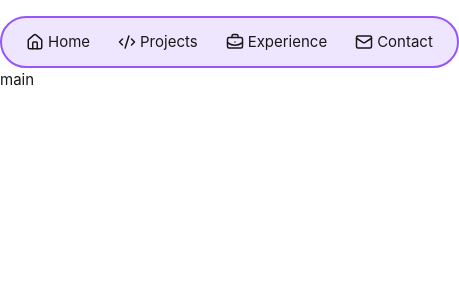
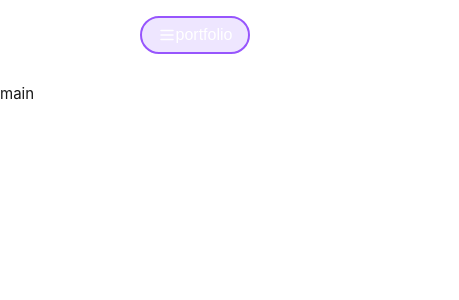
Before and after one commit to LyneQ/portfolio-v2, a Vue app: page /skills in a window 390 px wide. Shown: the top 300 px of the page, 459 px wide, since content can reach past the window. Built offline with nearby package versions, Linux system fonts and the light colour scheme.

Commit message:
Add navigation improvements, new icons, views, and responsive design adjustments

```diff
--- a/index.html
+++ b/index.html
@@ -4,7 +4,7 @@
     <meta charset="UTF-8">
     <link rel="icon" href="/favicon.ico">
     <meta name="viewport" content="width=device-width, initial-scale=1.0">
-    <title>Vite App</title>
+    <title>Lyne Quequin</title>
   </head>
   <body>
     <div id="app"></div>
--- a/src/assets/base.scss
+++ b/src/assets/base.scss
@@ -1,4 +1,4 @@
-@import './_variables.scss';
+@use './_variables.scss' as *;
 
 
 *,
--- a/src/components/Header.vue
+++ b/src/components/Header.vue
@@ -1,34 +1,68 @@
 <script setup lang="ts">
+import { ref } from 'vue';
 
 import IconHouse from "@/components/icons/IconHouse.vue";
 import IconCode from "@/components/icons/IconCode.vue";
 import IconWork from "@/components/icons/IconWork.vue";
 import IconMail from "@/components/icons/IconMail.vue";
+import IconComputer from "@/components/icons/IconComputer.vue";
+import IconBurger from "@/components/icons/IconBurger.vue";
+
+const isOpen = ref(false);
 </script>
 
 <template>
-  <nav>
+  <div class="nav-wrapper">
+    <button class="menu-toggle" @click="isOpen = !isOpen">
+      <IconBurger /> portfolio
+    </button>
+
+    <nav :class="{ open: isOpen }">
       <RouterLink to="/">
-      <IconHouse/>
-      Home
+        <IconHouse /> Home
+      </RouterLink>
+      <RouterLink to="/skills">
+        <IconComputer /> Skills
       </RouterLink>
       <RouterLink to="/projects">
-      <IconCode/>
-      Projects
+        <IconCode /> Projects
       </RouterLink>
       <RouterLink to="/experience">
-      <IconWork/>
-      Experience
+        <IconWork /> Experience
       </RouterLink>
       <RouterLink to="/contact">
-      <IconMail/>
-      Contact
+        <IconMail /> Contact
       </RouterLink>
     </nav>
+  </div>
 </template>
 
 <style scoped lang="scss">
 @use '@/assets/_variables' as *;
+
+.nav-wrapper {
+  display: flex;
+  flex-direction: column;
+  align-items: center;
+}
+
+.menu-toggle {
+  display: none;
+  background: $c-primary-opacity;
+  color: $c-white;
+  border: none;
+  padding: 0.5rem 1rem;
+  margin-bottom: 0.5rem;
+  border: $v-border-width-large $v-border-style $c-primary-soft;
+  border-radius: $v-border-radius-circle;
+  font-size: 1rem;
+  cursor: pointer;
+
+  @media (max-width: 640px) {
+    display: inline-flex;
+    align-items: center;
+  }
+}
 
 nav {
   display: flex;
@@ -41,6 +75,7 @@ nav {
   background-color: $c-primary-opacity;
   border: $v-border-width-large $v-border-style $c-primary-soft;
   border-radius: $v-border-radius-circle;
+  transition: max-height 0.3s ease-in-out, opacity 0.3s ease;
 
   a {
     padding: 0.25rem 0.5rem;
@@ -49,7 +84,7 @@ nav {
     display: inline-flex;
     align-items: center;
     gap: 0.25rem;
-
+    white-space: nowrap;
   }
 
   @include hover {
@@ -58,5 +93,26 @@ nav {
       border-radius: $v-border-radius-circle;
     }
   }
+
+  @media (max-width: 640px) {
+    flex-direction: column;
+    width: 100%;
+    border-radius: $v-border-radius-large;
+
+    max-height: 0;
+    overflow: hidden;
+    opacity: 0;
+
+    &.open {
+      max-height: 500px;
+      opacity: 1;
+    }
+
+    a {
+      justify-content: center;
+      width: 100%;
+      padding: 0.5rem;
+    }
+  }
 }
 </style>
--- /dev/null
+++ b/src/components/icons/IconBurger.vue
@@ -0,0 +1,15 @@
+<template>
+  <svg xmlns="http://www.w3.org/2000/svg" width="24" height="24" viewBox="0 0 24 24" fill="none" stroke="currentColor"
+       stroke-width="2" stroke-linecap="round" stroke-linejoin="round" class="lucide lucide-menu-icon lucide-menu">
+    <path d="M4 12h16"/>
+    <path d="M4 18h16"/>
+    <path d="M4 6h16"/>
+  </svg>
+</template>
+
+<style scoped>
+svg {
+  width: 18px;
+  height: 18px;
+}
+</style>
--- /dev/null
+++ b/src/components/icons/IconComputer.vue
@@ -0,0 +1,15 @@
+<template>
+  <svg xmlns="http://www.w3.org/2000/svg" width="24" height="24" viewBox="0 0 24 24" fill="none" stroke="currentColor"
+       stroke-width="2" stroke-linecap="round" stroke-linejoin="round"
+       class="lucide lucide-laptop-minimal-check-icon lucide-laptop-minimal-check">
+    <path d="M2 20h20"/>
+    <path d="m9 10 2 2 4-4"/>
+    <rect x="3" y="4" width="18" height="12" rx="2"/>
+  </svg>
+</template>
+<style scoped>
+svg {
+  width: 18px;
+  height: 18px;
+}
+</style>
--- /dev/null
+++ b/src/route/ContactView.vue
@@ -0,0 +1,11 @@
+<script setup lang="ts">
+
+</script>
+
+<template>
+contact
+</template>
+
+<style scoped>
+
+</style>
--- /dev/null
+++ b/src/route/ExperienceView.vue
@@ -0,0 +1,11 @@
+<script setup lang="ts">
+
+</script>
+
+<template>
+experience
+</template>
+
+<style scoped>
+
+</style>
--- /dev/null
+++ b/src/route/SkillsView.vue
@@ -0,0 +1,11 @@
+<script setup lang="ts">
+
+</script>
+
+<template>
+skills
+</template>
+
+<style scoped>
+
+</style>
```
Also changed, not shown: src/main.js (+7 -1 lines), src/route/ProjectsView.vue (renamed from src/route/projectsView.vue). Lines whose indentation alone changed are shown as unchanged.
